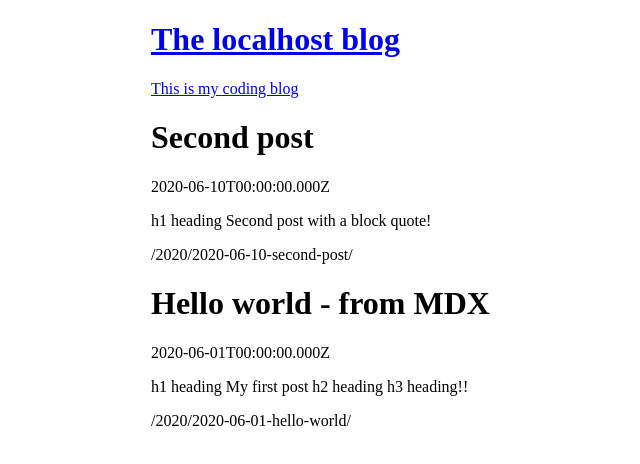
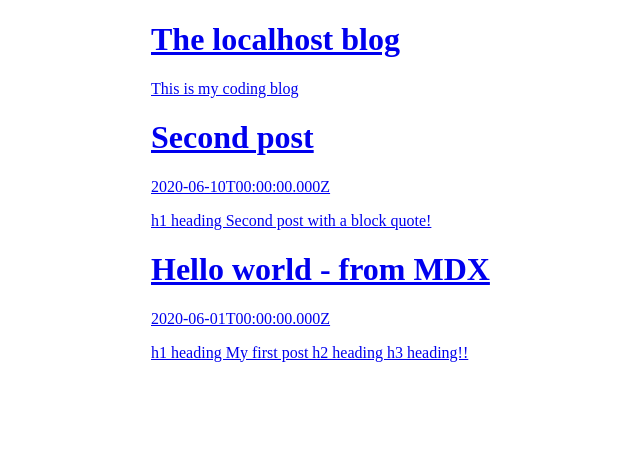
Before and after one commit to diogolessa/the-localhost-blog, a Gatsby site: page / in a window 1280 px wide. Shown: the whole page, without its empty margins (89-729 px from the left). Built offline with nearby package versions, Linux system fonts and the light colour scheme; Gatsby itself is replaced by a stand-in of ours.

Commit message:
add post links

```diff
--- a/src/pages/index.js
+++ b/src/pages/index.js
@@ -1,21 +1,27 @@
-import { graphql } from "gatsby";
+import { graphql, Link } from "gatsby";
 import React from "react";
+import styled from "styled-components";
 import { Layout } from "../components/Layout";
+
+const IndexWrapper = styled.main``;
+
+const PostWrapper = styled.div``;
 
 export default ({ data }) => {
   return (
-    <>
-      <Layout>
-        {data.allMdx.nodes.map(({ excerpt, frontmatter, fields }) => (
-          <>
-            <h1>{frontmatter.title}</h1>
-            <p>{frontmatter.date}</p>
-            <p>{excerpt}</p>
-            <p>{fields.slug}</p>
-          </>
+    <Layout>
+      <IndexWrapper>
+        {data.allMdx.nodes.map(({ id, excerpt, frontmatter, fields }) => (
+          <PostWrapper key={id}>
+            <Link to={fields.slug}>
+              <h1>{frontmatter.title}</h1>
+              <p>{frontmatter.date}</p>
+              <p>{excerpt}</p>
+            </Link>
+          </PostWrapper>
         ))}
-      </Layout>
-    </>
+      </IndexWrapper>
+    </Layout>
   );
 };
 
```
